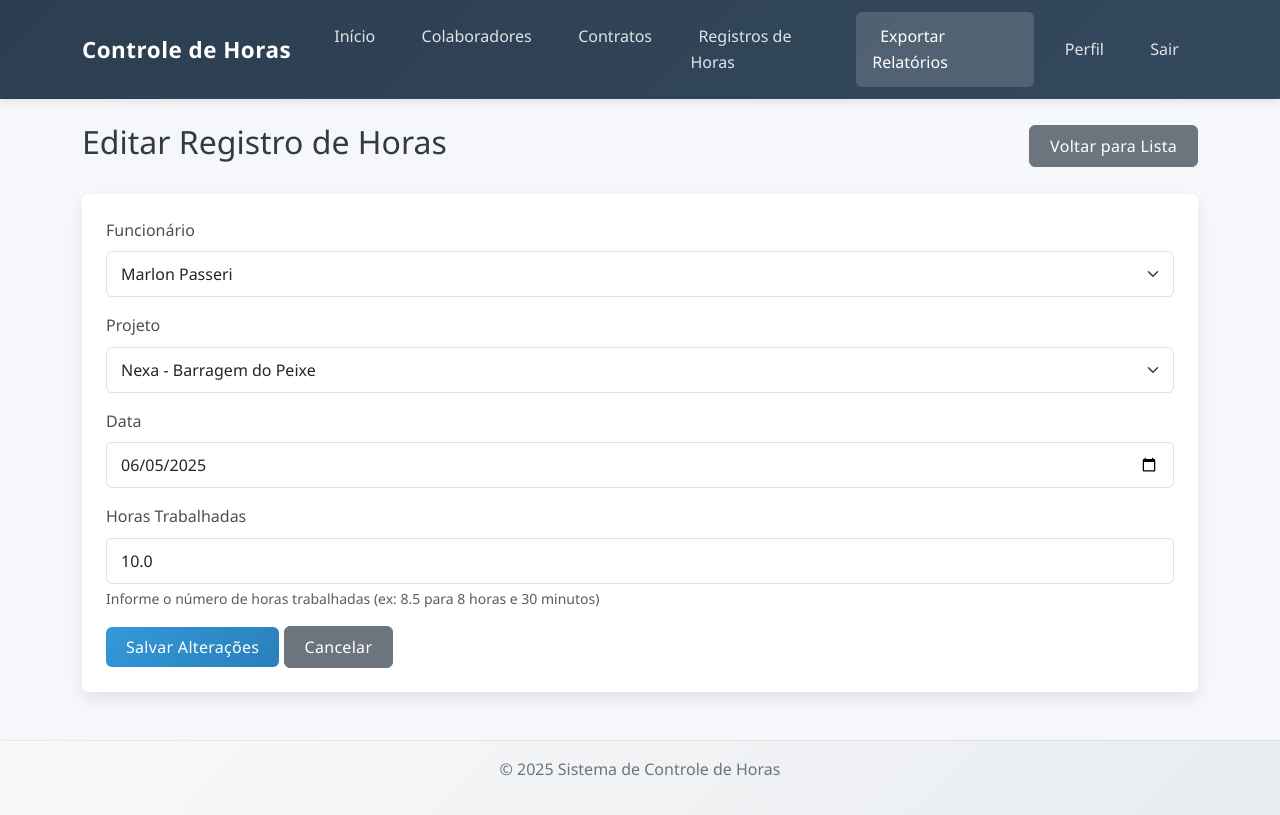
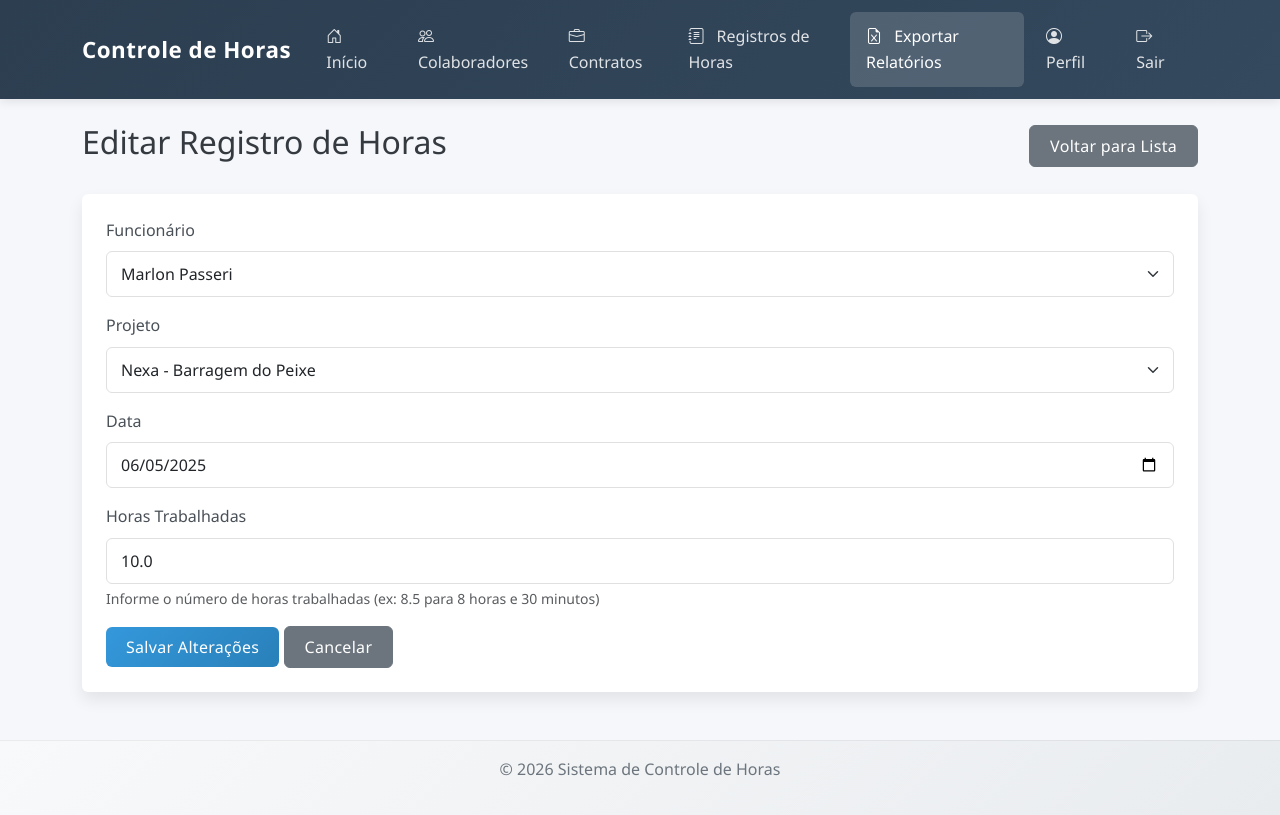
Before and after one commit to brenndalandim/App-Time-Sheet, a Flask app: page /registros/editar/1 in a window 1280 px wide. Run offline with Flask 3, Linux system fonts and the light colour scheme.

Commit message:
adjusting icons and correction

```diff
--- a/src/templates/auth/perfil.html
+++ b/src/templates/auth/perfil.html
@@ -5,6 +5,7 @@
     <meta name="viewport" content="width=device-width, initial-scale=1.0">
     <title>Controle de Horas - Perfil</title>
     <link href="https://cdn.jsdelivr.net/npm/bootstrap@5.3.0-alpha1/dist/css/bootstrap.min.css" rel="stylesheet">
+    <link rel="stylesheet" href="https://cdn.jsdelivr.net/npm/bootstrap-icons@1.10.3/font/bootstrap-icons.css">
     <link rel="stylesheet" href="{{ url_for('static', filename='css/style.css') }}">
 </head>
 <body>
@@ -117,7 +118,7 @@
 
     <footer class="bg-light py-3 mt-5">
         <div class="container text-center">
-            <p>&copy; 2025 Sistema de Controle de Horas</p>
+            <p>&copy; 2026 Sistema de Controle de Horas</p>
         </div>
     </footer>
 
--- a/src/templates/funcionarios/adicionar.html
+++ b/src/templates/funcionarios/adicionar.html
@@ -5,6 +5,7 @@
     <meta name="viewport" content="width=device-width, initial-scale=1.0">
     <title>Controle de Horas - Adicionar Colaborador</title>
     <link href="https://cdn.jsdelivr.net/npm/bootstrap@5.3.0-alpha1/dist/css/bootstrap.min.css" rel="stylesheet">
+    <link rel="stylesheet" href="https://cdn.jsdelivr.net/npm/bootstrap-icons@1.10.3/font/bootstrap-icons.css">
     <link rel="stylesheet" href="{{ url_for('static', filename='css/style.css') }}">
 </head>
 <body>
@@ -90,7 +91,7 @@
 
     <footer class="bg-light py-3 mt-5">
         <div class="container text-center">
-            <p>&copy; 2025 Sistema de Controle de Horas</p>
+            <p>&copy; 2026 Sistema de Controle de Horas</p>
         </div>
     </footer>
 
--- a/src/templates/funcionarios/editar.html
+++ b/src/templates/funcionarios/editar.html
@@ -5,6 +5,7 @@
     <meta name="viewport" content="width=device-width, initial-scale=1.0">
     <title>Controle de Horas - Editar Colaborador</title>
     <link href="https://cdn.jsdelivr.net/npm/bootstrap@5.3.0-alpha1/dist/css/bootstrap.min.css" rel="stylesheet">
+    <link rel="stylesheet" href="https://cdn.jsdelivr.net/npm/bootstrap-icons@1.10.3/font/bootstrap-icons.css">
     <link rel="stylesheet" href="{{ url_for('static', filename='css/style.css') }}">
 </head>
 <body>
@@ -90,7 +91,7 @@
 
     <footer class="bg-light py-3 mt-5">
         <div class="container text-center">
-            <p>&copy; 2025 Sistema de Controle de Horas</p>
+            <p>&copy; 2026 Sistema de Controle de Horas</p>
         </div>
     </footer>
 
--- a/src/templates/funcionarios/listar.html
+++ b/src/templates/funcionarios/listar.html
@@ -5,6 +5,7 @@
     <meta name="viewport" content="width=device-width, initial-scale=1.0">
     <title>Controle de Horas - Colaboradores</title>
     <link href="https://cdn.jsdelivr.net/npm/bootstrap@5.3.0-alpha1/dist/css/bootstrap.min.css" rel="stylesheet">
+    <link rel="stylesheet" href="https://cdn.jsdelivr.net/npm/bootstrap-icons@1.10.3/font/bootstrap-icons.css">
     <link rel="stylesheet" href="{{ url_for('static', filename='css/style.css') }}">
 </head>
 <body>
@@ -117,7 +118,7 @@
 
     <footer class="bg-light py-3 mt-5">
         <div class="container text-center">
-            <p>&copy; 2025 Sistema de Controle de Horas</p>
+            <p>&copy; 2026 Sistema de Controle de Horas</p>
         </div>
     </footer>
 
--- a/src/templates/index.html
+++ b/src/templates/index.html
@@ -5,6 +5,7 @@
     <meta name="viewport" content="width=device-width, initial-scale=1.0">
     <title>Controle de Horas - Início</title>
     <link href="https://cdn.jsdelivr.net/npm/bootstrap@5.3.0-alpha1/dist/css/bootstrap.min.css" rel="stylesheet">
+    <link rel="stylesheet" href="https://cdn.jsdelivr.net/npm/bootstrap-icons@1.10.3/font/bootstrap-icons.css">
     <link rel="stylesheet" href="{{ url_for('static', filename='css/style.css') }}">
 </head>
 <body>
@@ -128,7 +129,7 @@
 
     <footer class="bg-light py-3 mt-5">
         <div class="container text-center">
-            <p>&copy; 2025 Sistema de Controle de Horas</p>
+            <p>&copy; 2026 Sistema de Controle de Horas</p>
         </div>
     </footer>
 
--- a/src/templates/projetos/detalhes.html
+++ b/src/templates/projetos/detalhes.html
@@ -5,6 +5,7 @@
     <meta name="viewport" content="width=device-width, initial-scale=1.0">
     <title>Controle de Horas - Detalhes do Projeto</title>
     <link href="https://cdn.jsdelivr.net/npm/bootstrap@5.3.0-alpha1/dist/css/bootstrap.min.css" rel="stylesheet">
+    <link rel="stylesheet" href="https://cdn.jsdelivr.net/npm/bootstrap-icons@1.10.3/font/bootstrap-icons.css">
     <link rel="stylesheet" href="{{ url_for('static', filename='css/style.css') }}">
 </head>
 <body>
@@ -129,7 +130,7 @@
 
     <footer class="bg-light py-3 mt-5">
         <div class="container text-center">
-            <p>&copy; 2025 Sistema de Controle de Horas</p>
+            <p>&copy; 2026 Sistema de Controle de Horas</p>
         </div>
     </footer>
 
--- a/src/templates/projetos/listar.html
+++ b/src/templates/projetos/listar.html
@@ -5,6 +5,7 @@
     <meta name="viewport" content="width=device-width, initial-scale=1.0">
     <title>Controle de Horas - Contratos</title>
     <link href="https://cdn.jsdelivr.net/npm/bootstrap@5.3.0-alpha1/dist/css/bootstrap.min.css" rel="stylesheet">
+    <link rel="stylesheet" href="https://cdn.jsdelivr.net/npm/bootstrap-icons@1.10.3/font/bootstrap-icons.css">
     <link rel="stylesheet" href="{{ url_for('static', filename='css/style.css') }}">
 </head>
 <body>
@@ -118,7 +119,7 @@
 
     <footer class="bg-light py-3 mt-5">
         <div class="container text-center">
-            <p>&copy; 2025 Sistema de Controle de Horas</p>
+            <p>&copy; 2026 Sistema de Controle de Horas</p>
         </div>
     </footer>
 
--- a/src/templates/registros/editar.html
+++ b/src/templates/registros/editar.html
@@ -5,6 +5,7 @@
     <meta name="viewport" content="width=device-width, initial-scale=1.0">
     <title>Controle de Horas - Editar Registro</title>
     <link href="https://cdn.jsdelivr.net/npm/bootstrap@5.3.0-alpha1/dist/css/bootstrap.min.css" rel="stylesheet">
+    <link rel="stylesheet" href="https://cdn.jsdelivr.net/npm/bootstrap-icons@1.10.3/font/bootstrap-icons.css">
     <link rel="stylesheet" href="{{ url_for('static', filename='css/style.css') }}">
 </head>
 <body>
@@ -31,7 +32,7 @@
                             <i class="bi bi-briefcase"></i> Contratos
                         </a>
                     </li>
-                    <li class="nav-item">
+                    <li class="nav-item active">
                         <a class="nav-link" href="{{ url_for('registros.listar') }}">
                             <i class="bi bi-journal-text"></i> Registros de Horas
                         </a>
@@ -118,7 +119,7 @@
 
     <footer class="bg-light py-3 mt-5">
         <div class="container text-center">
-            <p>&copy; 2025 Sistema de Controle de Horas</p>
+            <p>&copy; 2026 Sistema de Controle de Horas</p>
         </div>
     </footer>
 
--- a/src/templates/registros/exportar.html
+++ b/src/templates/registros/exportar.html
@@ -255,7 +255,7 @@
 
     <footer class="py-4 mt-5">
         <div class="container text-center">
-            <p class="mb-0">&copy; 2025 Sistema de Controle de Horas | GeoProjetos</p>
+            <p class="mb-0">&copy; 2026 Sistema de Controle de Horas | GeoProjetos</p>
         </div>
     </footer>
 
```
Also changed, not shown: src/templates/registros/adicionar.html (+4 -3 lines), src/templates/registros/listar.html (+4 -3 lines).
